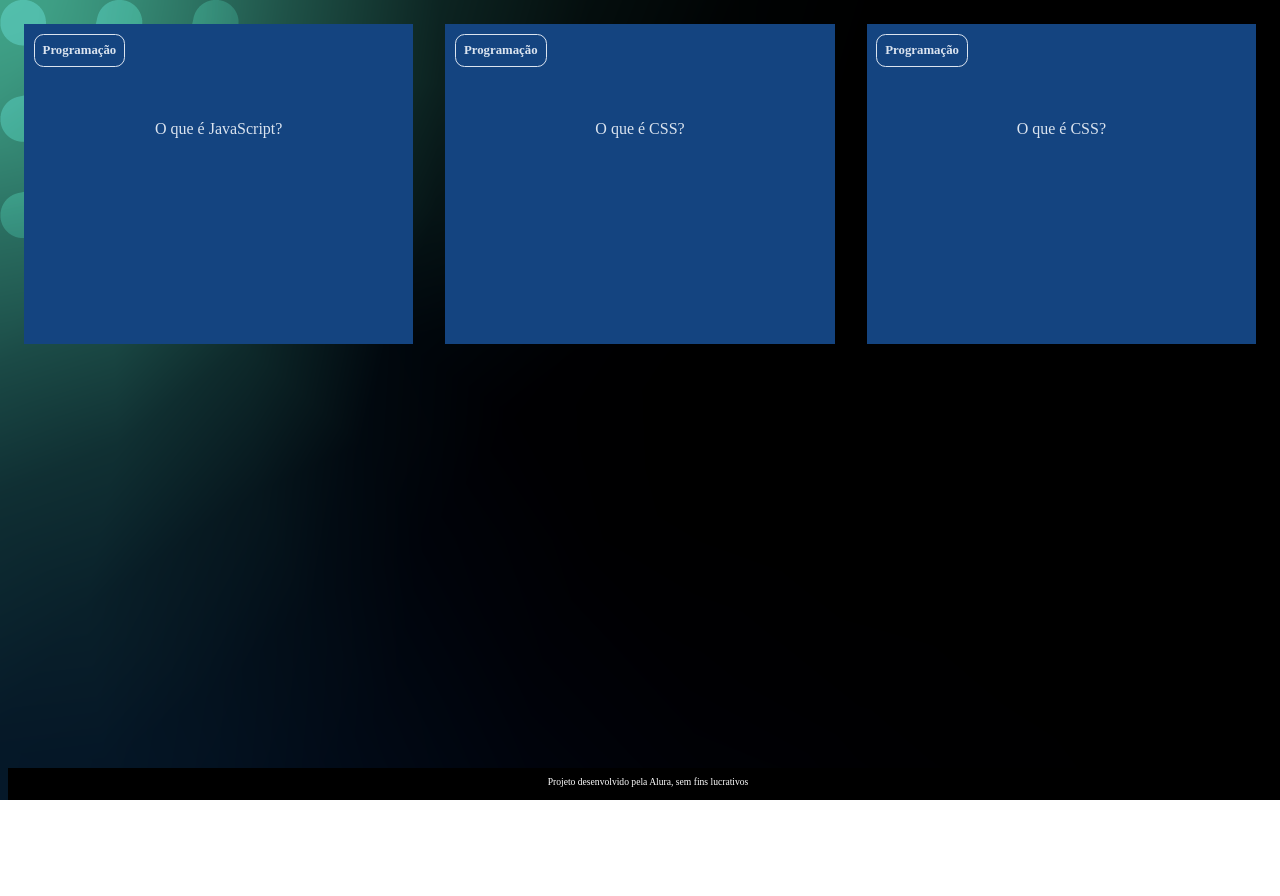
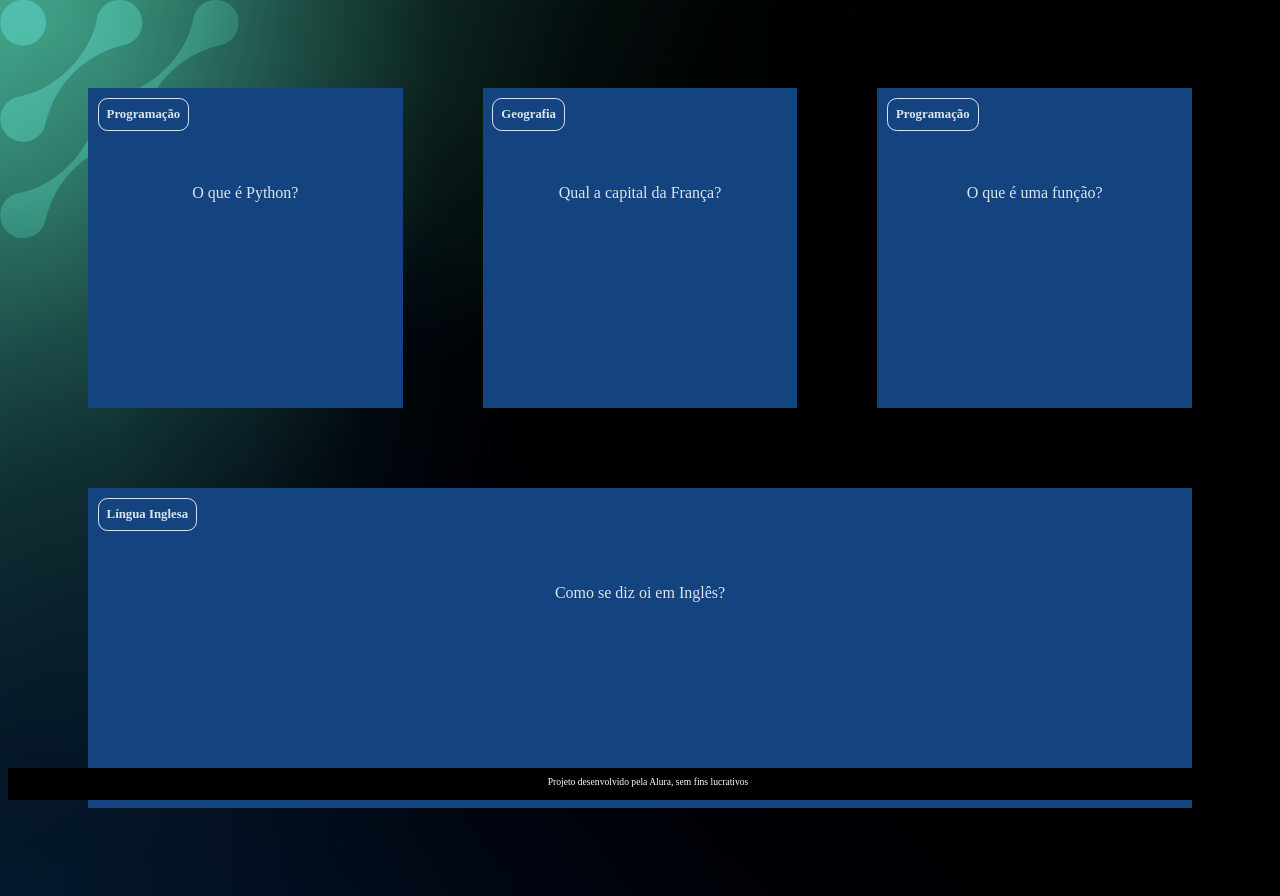
Before and after one commit to marchezoni/flashcard, a plain HTML site: page index.html in a window 1280 px wide. Before the commit the page ends 800 px from the top, so only its background shows below. Drawn offline with Linux system fonts and the light colour scheme.

Commit message:
Add files via upload

```diff
--- /dev/null
+++ b/app.js
@@ -0,0 +1,19 @@
+function criaCartao(categoria, pergunta, resposta) {
+    let container = document.getElementById('container')
+    let cartao = document.createElement('article')
+    cartao.className = 'cartao'
+
+    cartao.innerHTML = `
+        <div class="cartao__conteudo">
+                    <h3>${categoria}</h3>
+                    <div class="cartao__conteudo__pergunta">
+                        <p>${pergunta}</p>
+                    </div>
+                    <div class="cartao__conteudo__resposta">
+                        <p>${resposta}</p>
+                    </div>
+                </div>
+    `
+    container.appendChild(cartao)
+
+}
--- a/assets/style.css
+++ b/assets/style.css
@@ -6,11 +6,14 @@
 
 body {
     background: url('img/bg-desktop.webp');
-    font-family: Bai Jamjuree;
 }
 
 #container {
     display: flex;
+    flex-wrap: wrap;
+    justify-content: space-between;
+    padding: 4rem;
+    gap: 3rem;
 }
 
 .cartao {
--- a/index.html
+++ b/index.html
@@ -9,43 +9,12 @@
 <body>
     <main>
         <section id="container">
-            <article class="cartao">
-                <div class="cartao__conteudo">
-                    <h3>Programação</h3>
-                    <div class="cartao__conteudo__pergunta">
-                        <p>O que é JavaScript?</p>
-                    </div>
-                    <div class="cartao__conteudo__resposta">
-                        <p>O JavaScript é uma linguagem de programação</p>
-                    </div>
-                </div>
-            </article>
-            <article class="cartao">
-                <div class="cartao__conteudo">
-                    <h3>Programação</h3>
-                    <div class="cartao__conteudo__pergunta">
-                        <p>O que é CSS?</p>
-                    </div>
-                    <div class="cartao__conteudo__resposta">
-                    <p>O CSS é uma linguagem de estilização</p>
-                    </div>
-                </div>
-            </article>
-            <article class="cartao">
-                <div class="cartao__conteudo">
-                    <h3>Programação</h3>
-                    <div class="cartao__conteudo__pergunta">
-                        <p>O que é CSS?</p>
-                    </div>
-                    <div class="cartao__conteudo__resposta">
-                    <p>O CSS é uma linguagem de estilização</p>
-                    </div>
-                </div>
-            </article>
         </section>
     </main>
     <footer>
         <p>Projeto desenvolvido pela Alura, sem fins lucrativos</p>
     </footer>
+    <script src="app.js"></script>
+    <script src="perguntas.js"></script>
 </body>
 </html>
--- /dev/null
+++ b/perguntas.js
@@ -0,0 +1,23 @@
+criaCartao(
+    'Programação',
+    'O que é Python?',
+    'O Python é uma linguagem de programação'
+)
+
+criaCartao(
+    'Geografia',
+    'Qual a capital da França?',
+    'A capital da França é Paris'
+)
+
+criaCartao(
+    'Programação',
+    'O que é uma função?',
+    'Uma função é um bloco de código que executa alguma tarefa'
+)
+
+criaCartao(
+    'Língua Inglesa',
+    'Como se diz oi em Inglês?',
+    'Oi em inglês é HI (RAI)'
+)
```
